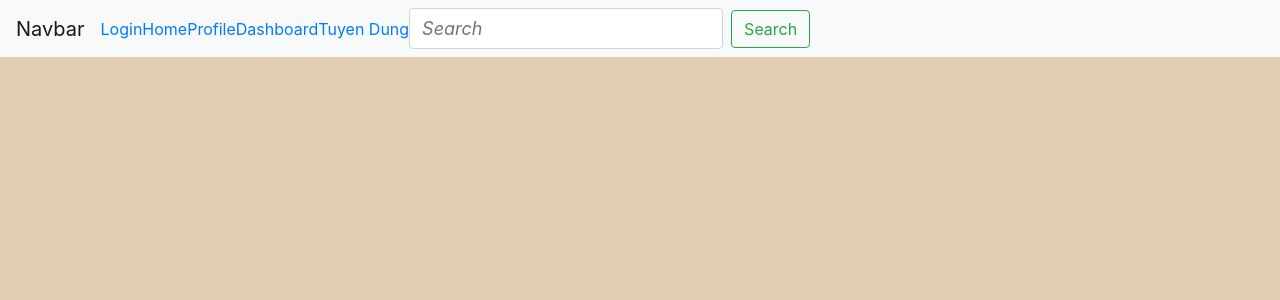
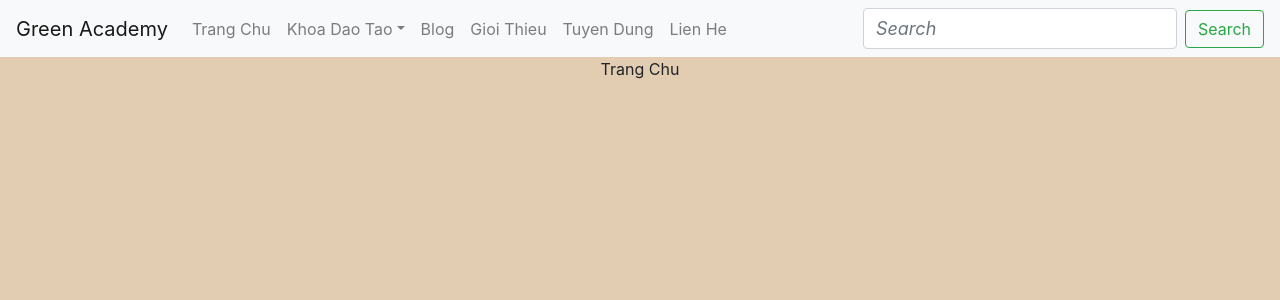
Before and after one commit to baboiletta/Database, a React (Create React App) app: page / in a window 1280 px wide. Shown: the top 300 px of the page. Built offline with nearby package versions, Linux system fonts and the light colour scheme.

Commit message:
create header

```diff
--- a/src/components/menubar/menu.js
+++ b/src/components/menubar/menu.js
@@ -1,42 +1,39 @@
 import React from 'react';
-
+import {Navbar,Nav, NavDropdown, Form, FormControl, Button} from 'react-bootstrap';
 class MenuBar extends React.Component {
     render() {
         return (
 
-    <React.Fragment>
-        <nav class="navbar navbar-expand-lg navbar-light bg-light">
-  <a class="navbar-brand" href="#">Navbar</a>
-  <button class="navbar-toggler" type="button" data-toggle="collapse" data-target="#navbarSupportedContent" aria-controls="navbarSupportedContent" aria-expanded="false" aria-label="Toggle navigation">
-    <span class="navbar-toggler-icon"></span>
-  </button>
+            <React.Fragment>
+                <Navbar bg="light" expand="lg">
+                    <Navbar.Brand href="#home">Green Academy</Navbar.Brand>
+                    <Navbar.Toggle aria-controls="basic-navbar-nav" />
+                    <Navbar.Collapse id="basic-navbar-nav">
+                        <Nav className="mr-auto">
+                            <Nav.Link href="/">Trang Chu</Nav.Link>
+                            {/* <Nav.Link href="/khoadaotao">Khoa Dao Tao</Nav.Link> */}
+                            <NavDropdown title="Khoa Dao Tao" id="basic-nav-dropdown">
+                                <NavDropdown.Item href="#action/3.1">Tieng Han</NavDropdown.Item>
+                                <NavDropdown.Item href="#action/3.2">Web Design</NavDropdown.Item>
+                                <NavDropdown.Item href="#action/3.3">Mobile</NavDropdown.Item>
+                                <NavDropdown.Divider />
+                                <NavDropdown.Item href="#action/3.4">FullStack Developer</NavDropdown.Item>
+                            </NavDropdown>
+                            <Nav.Link href="/blog">Blog</Nav.Link>
+                            <Nav.Link href="/gioithieu">Gioi Thieu</Nav.Link>
+                            <Nav.Link href="/tuyendung">Tuyen Dung</Nav.Link>
+                            <Nav.Link href="/lienhe">Lien He</Nav.Link>
 
-  <div class="collapse navbar-collapse" id="navbarSupportedContent">
-  <ul class="nav navbar-nav">
-                   <li class="active">
-                       <a href="/login">Login</a>
-                   </li>
-                   <li>
-                       <a href="/home">Home</a>
-                   </li>
-                   <li>
-                       <a href="/profile">Profile</a>
-                   </li>
-                   <li>
-                       <a href="/dashboard">Dashboard</a>
-                   </li>
-                   <li>
-                       <a href="/tuyendung">Tuyen Dung</a>
-                   </li>
-               </ul>
-    <form class="form-inline my-2 my-lg-0">
-      <input class="form-control mr-sm-2" type="search" placeholder="Search" aria-label="Search"></input>
-      <button class="btn btn-outline-success my-2 my-sm-0" type="submit">Search</button>
-    </form>
-  </div>
-</nav>
+                        </Nav>
+                        <Form inline>
+                            <FormControl type="text" placeholder="Search" className="mr-sm-2" />
+                            <Button variant="outline-success">Search</Button>
+                        </Form>
+                    </Navbar.Collapse>
+                </Navbar>
 
-    </React.Fragment>
+
+            </React.Fragment>
 
 
 
--- a/src/config/router.js
+++ b/src/config/router.js
@@ -1,22 +1,27 @@
 import React from 'react';
 import {BrowserRouter, Route, Switch} from 'react-router-dom';
-import Profile from '../pages/profile/profile';
-import Dashboard from '../pages/dashboard/dashboard';
-import Home from '../pages/home/home';
+import TrangChu from '../pages/trangchu/trangchu';
+import LoginPage from '../pages/login/login';
+import KhoaDaoTao from '../pages/khoadaotao/khoadaotao';
+import GioiThieu from '../pages/gioithieu/gioithieu';
+import Blog from '../pages/blog/blog';
 import TuyenDung from '../pages/tuyendung/tuyendung';
-import LoginPage from '../pages/login/login';
+import LienHe from '../pages/lienhe/lienhe';
+
 
 class MainRouter extends React.Component{
     render(){
         return(
             <BrowserRouter>
                 <Switch>
-                    <Route path='/' exact component={Home}></Route>
+                    <Route path='/' exact component={TrangChu}></Route>
                     <Route path='/login' exact component={LoginPage}></Route>
-                    <Route path='/profile' exact component={Profile}></Route>
-                    <Route path='/dashboard' exact component={Dashboard}></Route>
+                    <Route path='/khoadaotao' exact component={KhoaDaoTao}></Route>
+                    <Route path='/gioithieu' exact component={GioiThieu}></Route>
                     <Route path='/tuyendung' exact component={TuyenDung}></Route>
-                    <Route path='/home' exact component={Home}></Route>
+                    <Route path='/blog' exact component={Blog}></Route>
+                    <Route path='/lienhe' exact component={LienHe}></Route>
+
 
 
                 </Switch>
--- /dev/null
+++ b/src/pages/blog/blog.js
@@ -0,0 +1,11 @@
+import React from 'react';
+
+class Blog extends React.Component{
+    render(){
+        return(
+            <div>Blog</div>
+        )
+    }
+}
+
+export default Blog
--- a/src/pages/dashboard/dashboard.js
+++ /dev/null
@@ -1,11 +0,0 @@
-import React from 'react';
-
-class Dashboard extends React.Component{
-    render(){
-        return(
-            <div>Dashboard</div>
-        )
-    }
-}
-
-export default Dashboard
--- a/src/pages/home/home.js
+++ b/src/pages/gioithieu/gioithieu.js
@@ -1,14 +1,14 @@
 import React from 'react';
 import MenuBar from '../../components/menubar/menu';
 
-class Home extends React.Component{
+class GioiThieu extends React.Component{
     render(){
         return(
             <React.Fragment>
-
+               <div>Gioi Thieu</div>
             </React.Fragment>
         )
     }
 }
 
-export default Home
+export default GioiThieu
--- a/src/pages/profile/profile.js
+++ b/src/pages/khoadaotao/khoadaotao.js
@@ -1,6 +1,6 @@
 import React from 'react';
 
-class Profile extends React.Component{
+class KhoaDaoTao extends React.Component{
     render(){
         return(
             <div>Profile</div>
@@ -8,4 +8,4 @@ class Profile extends React.Component{
     }
 }
 
-export default Profile
+export default KhoaDaoTao
--- /dev/null
+++ b/src/pages/lienhe/lienhe.js
@@ -0,0 +1,11 @@
+import React from 'react';
+
+class LienHe extends React.Component{
+    render(){
+        return(
+            <div>Lien He</div>
+        )
+    }
+}
+
+export default LienHe
--- /dev/null
+++ b/src/pages/trangchu/trangchu.js
@@ -0,0 +1,11 @@
+import React from 'react';
+
+class TrangChu extends React.Component{
+    render(){
+        return(
+            <div>Trang Chu</div>
+        )
+    }
+}
+
+export default TrangChu
```
Also changed, not shown: src/pages/gioithieu/gioithieu.css (renamed from src/pages/home/home.css), src/pages/gioithieu/gioithieu.scss (added), 2 other files (tests, documents, lock files or other folders).
